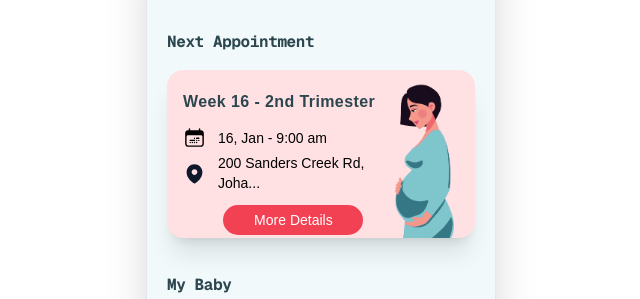
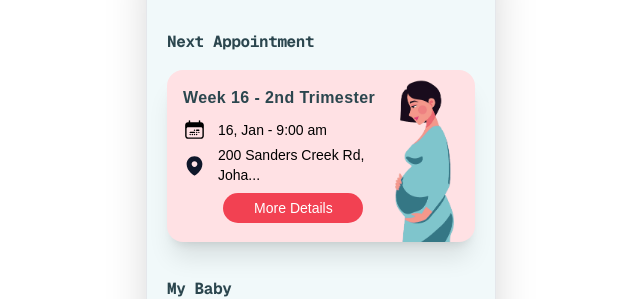
Before and after one commit to OluwaJudah/blissfulBirth, a Next.js app: page /home in a window 1280 px wide. Shown: the part 130-429 px from the top of the page, without its empty margins (319-959 px from the left). Built offline with nearby package versions, Linux system fonts and the light colour scheme.

Commit message:
refactor: updated desktop styling of next appointment and MyBody

```diff
--- a/components/(protected)/home/MyBody.tsx
+++ b/components/(protected)/home/MyBody.tsx
@@ -6,7 +6,7 @@ const MyBody = () => {
   return (
     <div className="flex flex-col gap-y-4">
       <p className="font-mono font-bold text-turquoise-900 tracking-tight">My Body</p>
-      <div className="shadow-xl relative w-full h-[180px] bg-turquoise-100 rounded-2xl px-4 py-5 overflow-hidden">
+      <div className="shadow-xl relative w-full h-[180px] bg-turquoise-100 rounded-2xl px-4 md:px-2 py-5 overflow-hidden">
         <div className="flex flex-col h-full w-4/6 gap-3">
           <div className="text-center">
             <h2 className="mb-0 font-sans font-bold text-turquoise-900 tracking-wide">
--- a/components/(protected)/home/NextAppointment.tsx
+++ b/components/(protected)/home/NextAppointment.tsx
@@ -8,8 +8,8 @@ const NextAppointment = () => {
       <p className="font-mono font-bold text-turquoise-900 tracking-tight">
         Next Appointment
       </p>
-      <div className="shadow-xl relative w-full h-[168px] bg-pinklet-100 rounded-2xl px-4 py-5 overflow-hidden">
-        <div className="flex flex-col h-full w-4/5 gap-3">
+      <div className="shadow-xl relative w-full h-[168px] md:h-[172px] bg-pinklet-100 rounded-2xl px-4 py-5 md:py-4 overflow-hidden">
+        <div className="flex flex-col h-full w-4/5 md:gap-2 gap-3">
           <h2 className=" font-sans font-bold text-turquoise-900 tracking-wide">
             Week 16 - 2nd Trimester
           </h2>
@@ -39,7 +39,7 @@ const NextAppointment = () => {
             </Link>
           </div>
         </div>
-        <div className="absolute -bottom-10 -right-3">
+        <div className="absolute -bottom-10 md:-bottom-8 -right-3">
           <Image
             className="mb-4"
             src="/pregnant_woman_1.png"
```
